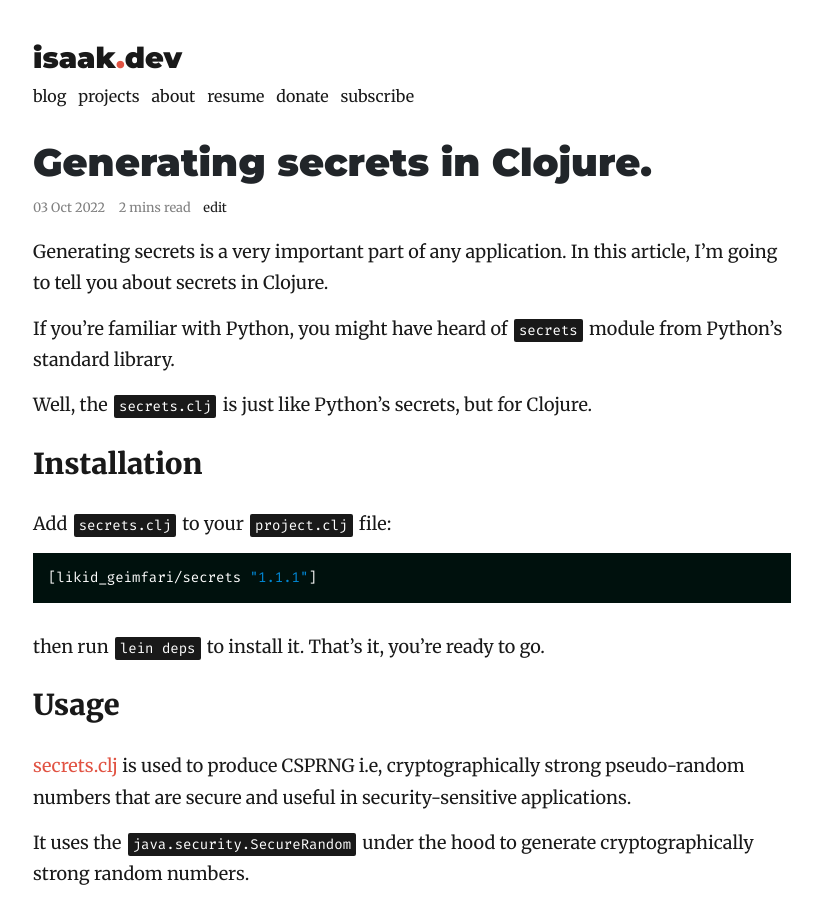
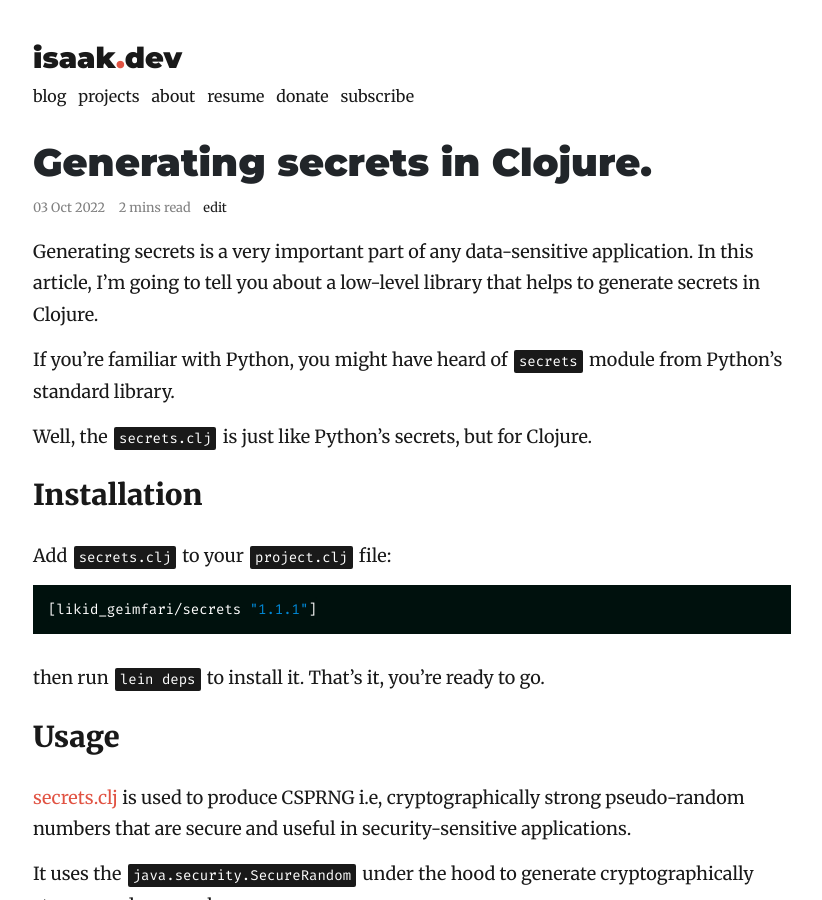
Before and after one commit to lk-geimfari/lk-geimfari.github.io, a Jekyll site: the page built from _posts/2022-10-03-generating-secrets-in-clojure.md, in a window 1280 px wide and 900 px high. Shown: the whole window, without its empty margins (228-1050 px from the left). Built offline with Jekyll 4.4.1, drawn with Linux system fonts in a browser that asks for light colours; nearby versions of some CDN libraries.

Commit message:
Fix description

```diff
--- a/_posts/2022-10-03-generating-secrets-in-clojure.md
+++ b/_posts/2022-10-03-generating-secrets-in-clojure.md
@@ -3,12 +3,12 @@
 title: Generating secrets in Clojure.
 date: 2022-10-03
 preview_img: clojure-secrets.png
-description: Generating secrets is a very important part of any application. In this article, I'm going to tell you about secrets in Clojure.
+description: Generating secrets is a very important part of any data-sensitive application. In this article, I'm going to tell you about a low-level library that helps to generate secrets in Clojure.
 published: true
 comments: false
 ---
 
-Generating secrets is a very important part of any application. In this article, I'm going to tell you about secrets in Clojure.
+Generating secrets is a very important part of any data-sensitive application. In this article, I'm going to tell you about a low-level library that helps to generate secrets in Clojure.
 
 If you're familiar with Python, you might have heard of [`secrets`](https://docs.python.org/3/library/secrets.html) module from Python's standard library.
 
```
